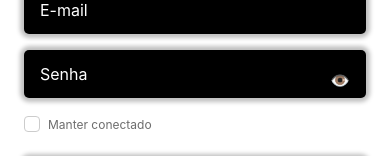
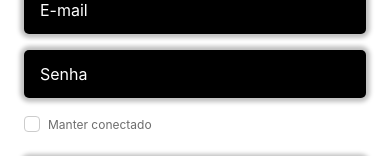
Before and after one commit to aldoads/mobile-posto-certo, a React Native app in the folder meu-projeto-mobile/: screen / in a window 390 px wide. Shown: the part 321-477 px from the top of the page. Built offline with nearby package versions, Linux system fonts and the light colour scheme.

Commit message:
Update App.js

```diff
--- a/meu-projeto-mobile/App.js
+++ b/meu-projeto-mobile/App.js
@@ -46,9 +46,7 @@ export default function App() {
               value={senha}
               onChangeText={setSenha}
             />
-            <View style={styles.eyeIconContainer}>
-              <Text style={styles.eyeIcon}>👁️</Text>
-            </View>
+
           </View>
 
           {/* Manter Conectado */}
```
